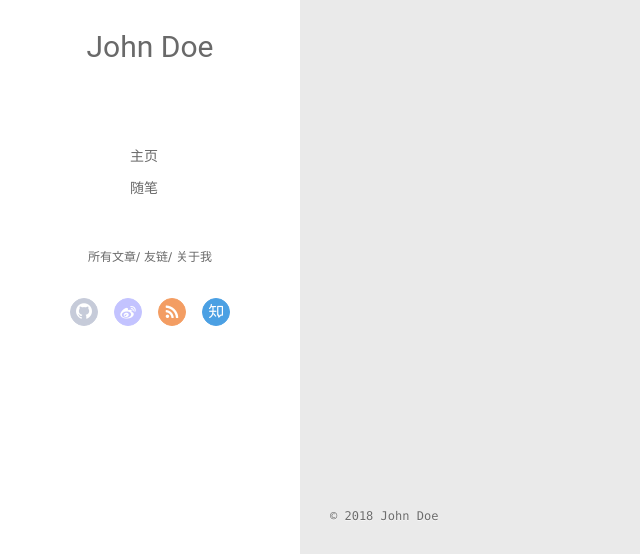
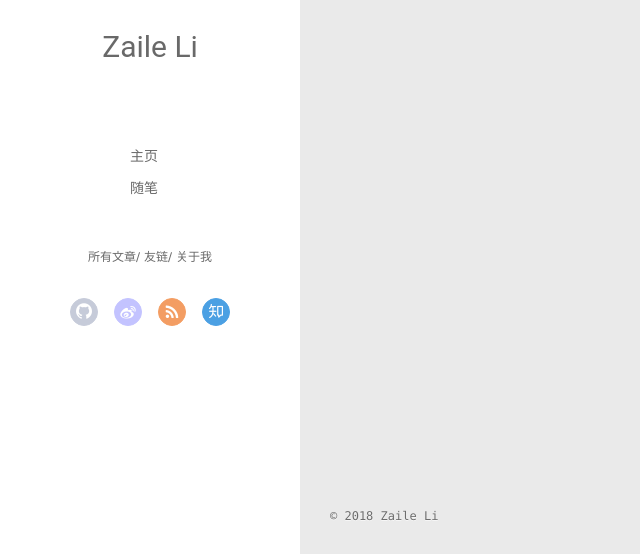
Before and after one commit to lizaile/lizaile.github.io, a plain HTML site: page archives/2018/12/index.html in a window 1280 px wide. Shown: the part 243-797 px from the top of the page, 0-640 px from the left. Drawn offline with Linux system fonts and the light colour scheme; no server answers.

Commit message:
Site updated: 2018-12-13 22:55:00

```diff
--- a/archives/2018/12/index.html
+++ b/archives/2018/12/index.html
@@ -6,17 +6,20 @@
   <meta name="renderer" content="webkit">
   <meta http-equiv="X-UA-Compatible" content="IE=edge">
   <link rel="dns-prefetch" href="http://yoursite.com">
-  <title>Archives: 2018/12 | Hexo</title>
+  <title>Archives: 2018/12 | Zaile Li</title>
   <meta name="viewport" content="width=device-width, initial-scale=1, maximum-scale=1">
-  <meta property="og:type" content="website">
-<meta property="og:title" content="Hexo">
+  <meta name="description" content="�Գ�����">
+<meta property="og:type" content="website">
+<meta property="og:title" content="Zaile Li">
 <meta property="og:url" content="http://yoursite.com/archives/2018/12/index.html">
-<meta property="og:site_name" content="Hexo">
+<meta property="og:site_name" content="Zaile Li">
+<meta property="og:description" content="�Գ�����">
 <meta property="og:locale" content="default">
 <meta name="twitter:card" content="summary">
-<meta name="twitter:title" content="Hexo">
+<meta name="twitter:title" content="Zaile Li">
+<meta name="twitter:description" content="�Գ�����">
 
-    <link rel="alternative" href="/atom.xml" title="Hexo" type="application/atom+xml">
+    <link rel="alternative" href="/atom.xml" title="Zaile Li" type="application/atom+xml">
 
 
     <link rel="icon" href="/favicon.png">
@@ -46,7 +49,7 @@
 			<img src="" class="js-avatar">
 		</a>
 		<hgroup>
-		  <h1 class="header-author"><a href="/">John Doe</a></h1>
+		  <h1 class="header-author"><a href="/">Zaile Li</a></h1>
 		</hgroup>
 
 
@@ -104,7 +107,7 @@
 				<img src="" class="js-avatar">
 			</div>
 			<hgroup>
-			  <h1 class="header-author js-header-author">John Doe</h1>
+			  <h1 class="header-author js-header-author">Zaile Li</h1>
 			</hgroup>
 
 
@@ -202,7 +205,7 @@
   <div class="outer">
     <div id="footer-info">
     	<div class="footer-left">
-    		&copy; 2018 John Doe
+    		&copy; 2018 Zaile Li
     	</div>
       	<div class="footer-right">
       		<a href="http://hexo.io/" target="_blank">Hexo</a>  Theme <a href="https://github.com/litten/hexo-theme-yilia" target="_blank">Yilia</a> by Litten
```
Also changed, not shown: 2018/12/13/hello-world/index.html (+6 -6 lines), archives/2018/index.html (+12 -9 lines), archives/index.html (+12 -9 lines), index.html (+12 -9 lines).
